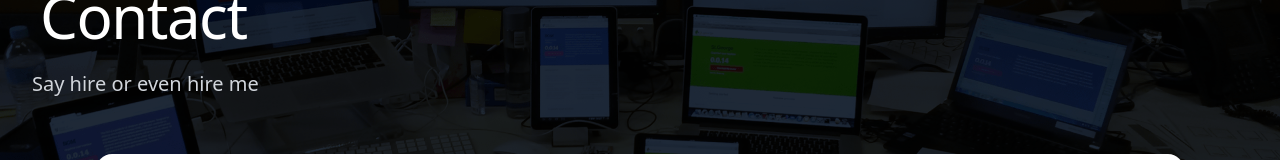
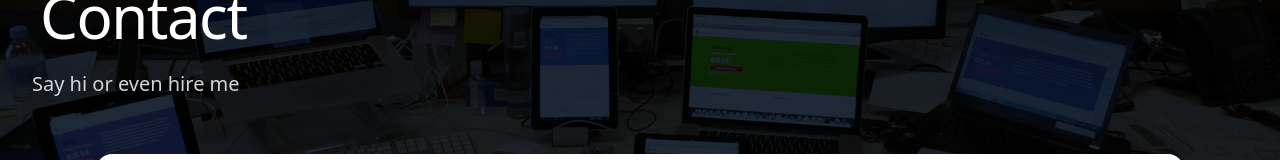
Before and after one commit to seanrkerr/personal-website, a Next.js app: page /contact in a window 1280 px wide. Shown: the part 142-302 px from the top of the page. Built offline with nearby package versions, Linux system fonts and the light colour scheme.

Commit message:
fix typo

```diff
--- a/components/Hero.tsx
+++ b/components/Hero.tsx
@@ -21,7 +21,7 @@ const headings = [
     id: 3,
     path: "/contact",
     heading: "Contact",
-    subHeading: "Say hire or even hire me",
+    subHeading: "Say hi or even hire me",
   },
 ];
 
```
